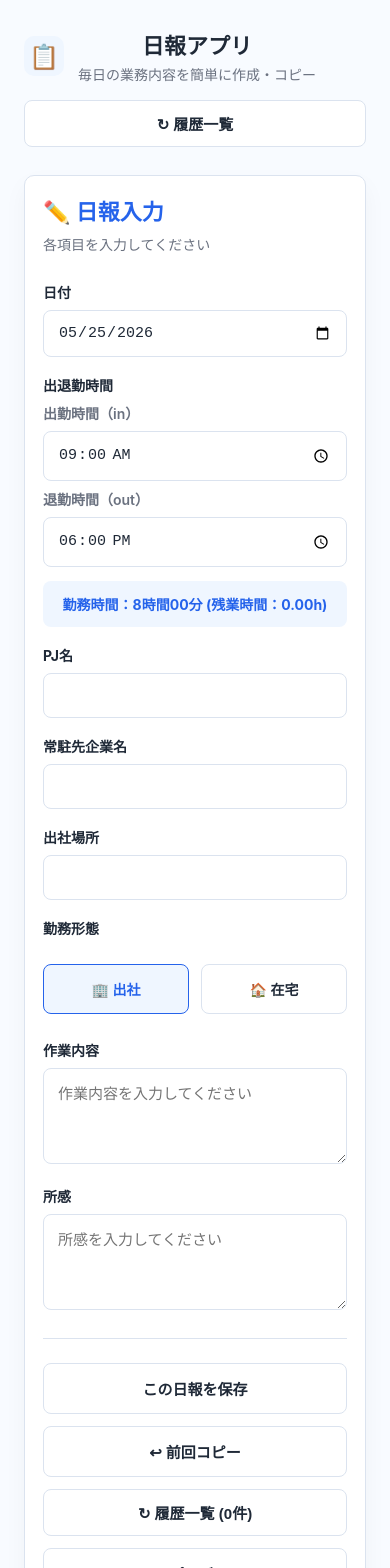
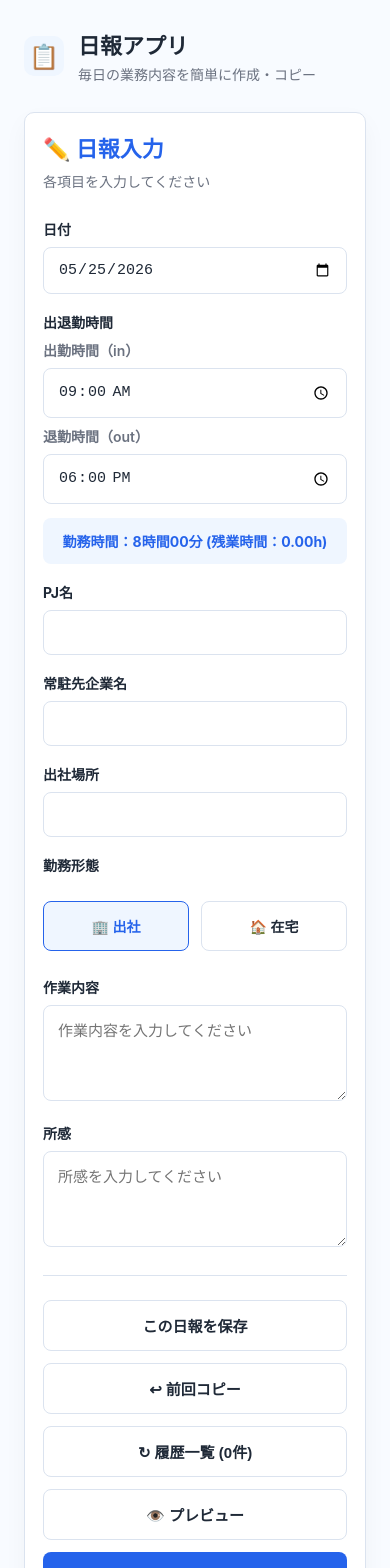
Before and after one commit to wannnari/dailyreport-app, a React (Create React App) app: page / in a window 390 px wide. Shown: the top 1568 px of the page. Built offline with nearby package versions, Linux system fonts and the light colour scheme; the HTML template or start-up script is replaced by a standard one.

Commit message:
レイアウト修正

```diff
--- a/src/components/Report.tsx
+++ b/src/components/Report.tsx
@@ -173,7 +173,7 @@ export default function ReportForm({ report, setReport, showMessage }: Props) {
 
   return (
     <div className="report">
-      <header>
+      <header className="page-header">
         <div className="title-area">
           <div className="app-icon">📋</div>
           <div>
@@ -181,7 +181,7 @@ export default function ReportForm({ report, setReport, showMessage }: Props) {
             <p className="subtitle">毎日の業務内容を簡単に作成・コピー</p>
           </div>
         </div>
-        <button className="history-button" onClick={openList}>
+        <button className="history-button desktop-only" onClick={openList}>
           ↻ 履歴一覧
         </button>
       </header>
@@ -338,7 +338,7 @@ export default function ReportForm({ report, setReport, showMessage }: Props) {
             >
               ↩ 前回コピー
             </button>
-            <button className="history-button mobile-only" onClick={openList}>
+            <button className="secondary mobile-only" onClick={openList}>
               ↻ 履歴一覧 ({reports.length}件)
             </button>
             <button
--- a/src/css/Report.css
+++ b/src/css/Report.css
@@ -69,6 +69,7 @@ h1 {
   color: var(--text);
   padding: 12px 18px;
   border-radius: 8px;
+  margin-left: auto;
   cursor: pointer;
   font-weight: 600;
 }
@@ -369,8 +370,6 @@ footer {
   }
   header {
     align-items: flex-start;
-    gap: 16px;
-    flex-direction: column;
   }
 }
 
@@ -572,3 +571,9 @@ label {
   }
 
 }
+.page-header {
+  width: 100%;
+  display: flex;
+  justify-content: space-between;
+  text-align: left;
+}
```
